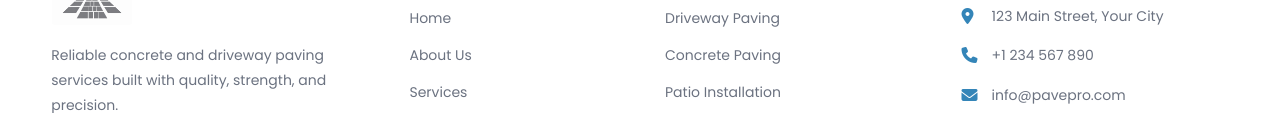
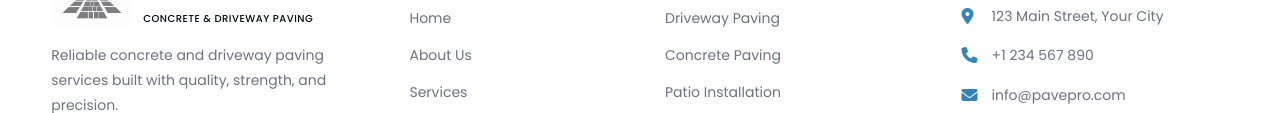
Before and after one commit to afreenshaik-1024/concretteanddeivewaypavingconstruction, a plain HTML site: page index.html in a window 1280 px wide. Shown: the part 5039-5152 px from the top of the page. Drawn offline with Linux system fonts and the light colour scheme.

Commit message:
first commit

```diff
--- a/about.css
+++ b/about.css
@@ -763,6 +763,7 @@ body {
 
     white-space: nowrap;
 }
+
 .footer-logo > span > span {
     color: var(--secondary);
 }
@@ -773,13 +774,13 @@ body {
     left: 92px;
     bottom: 1px;
 
-    font-size: 8px;
+    font-size: 10px;
     font-weight: 500;
     line-height: 1;
 
     white-space: nowrap;
 
-    color: var(--gray);
+    color: var(--black);
     letter-spacing: 0.5px;
 
     text-transform: uppercase;
@@ -796,6 +797,7 @@ body.dark-mode .footer-logo > span > span {
 body.dark-mode .footer-logo small {
     color: var(--gray);
 }
+
 
 @media (max-width: 1024px) {
 
@@ -892,6 +894,7 @@ body.dark-mode .footer-logo small {
     color: var(--secondary);
     padding-left: 5px;
 }
+
 .footer-social {
     display: flex;
     gap: 10px;
@@ -1009,8 +1012,10 @@ body.dark-mode .footer-logo small {
     .footer-container {
         width: 92%;
         padding: 50px 0 35px;
+
         display: grid;
         grid-template-columns: 1fr;
+
         gap: 38px;
         justify-items: center;
         text-align: center;
@@ -1024,7 +1029,6 @@ body.dark-mode .footer-logo small {
         text-align: center;
     }
 
-
     .footer-logo {
         display: inline-flex;
         align-items: center;
@@ -1074,6 +1078,7 @@ body.dark-mode .footer-logo small {
 
         text-align: center;
     }
+
     .footer-column h3 {
         font-size: 18px;
         margin-bottom: 18px;
--- a/blogdetails.css
+++ b/blogdetails.css
@@ -1167,7 +1167,6 @@ body.dark-mode .footer-logo small {
         text-align: center;
     }
 }
-
 .blog-details-hero {
     --blog-primary: var(--primary, #e0a72f);
     --blog-secondary: var(--secondary, #111111);
--- a/index.css
+++ b/index.css
@@ -763,6 +763,7 @@ body {
 
     white-space: nowrap;
 }
+
 .footer-logo > span > span {
     color: var(--secondary);
 }
@@ -773,13 +774,13 @@ body {
     left: 92px;
     bottom: 1px;
 
-    font-size: 8px;
+    font-size: 10px;
     font-weight: 500;
     line-height: 1;
 
     white-space: nowrap;
 
-    color: var(--gray);
+    color: var(--black);
     letter-spacing: 0.5px;
 
     text-transform: uppercase;
@@ -796,6 +797,7 @@ body.dark-mode .footer-logo > span > span {
 body.dark-mode .footer-logo small {
     color: var(--gray);
 }
+
 
 @media (max-width: 1024px) {
 
@@ -892,6 +894,7 @@ body.dark-mode .footer-logo small {
     color: var(--secondary);
     padding-left: 5px;
 }
+
 .footer-social {
     display: flex;
     gap: 10px;
@@ -1009,8 +1012,10 @@ body.dark-mode .footer-logo small {
     .footer-container {
         width: 92%;
         padding: 50px 0 35px;
+
         display: grid;
         grid-template-columns: 1fr;
+
         gap: 38px;
         justify-items: center;
         text-align: center;
@@ -1024,7 +1029,6 @@ body.dark-mode .footer-logo small {
         text-align: center;
     }
 
-
     .footer-logo {
         display: inline-flex;
         align-items: center;
@@ -1074,6 +1078,7 @@ body.dark-mode .footer-logo small {
 
         text-align: center;
     }
+
     .footer-column h3 {
         font-size: 18px;
         margin-bottom: 18px;
--- a/index.html
+++ b/index.html
@@ -773,7 +773,6 @@
 
 </section>
 
-
 <footer class="footer">
 
     <div class="footer-container">
@@ -782,6 +781,7 @@
             <a href="index.html" class="footer-logo">
                 <img src="images/logo.png" alt="PavePro Logo">
                 <span>Pave<span>Pro</span></span>
+                 <small>Concrete & Driveway Paving</small>
             </a>
 
             <p>
@@ -838,6 +838,7 @@
             </ul>
 
         </div>
+
         <div class="footer-column footer-contact">
 
             <h3>Contact Us</h3>
--- a/pricing.css
+++ b/pricing.css
@@ -763,6 +763,7 @@ body {
 
     white-space: nowrap;
 }
+
 .footer-logo > span > span {
     color: var(--secondary);
 }
@@ -773,13 +774,13 @@ body {
     left: 92px;
     bottom: 1px;
 
-    font-size: 8px;
+    font-size: 10px;
     font-weight: 500;
     line-height: 1;
 
     white-space: nowrap;
 
-    color: var(--gray);
+    color: var(--black);
     letter-spacing: 0.5px;
 
     text-transform: uppercase;
@@ -796,6 +797,7 @@ body.dark-mode .footer-logo > span > span {
 body.dark-mode .footer-logo small {
     color: var(--gray);
 }
+
 
 @media (max-width: 1024px) {
 
@@ -892,6 +894,7 @@ body.dark-mode .footer-logo small {
     color: var(--secondary);
     padding-left: 5px;
 }
+
 .footer-social {
     display: flex;
     gap: 10px;
@@ -1009,8 +1012,10 @@ body.dark-mode .footer-logo small {
     .footer-container {
         width: 92%;
         padding: 50px 0 35px;
+
         display: grid;
         grid-template-columns: 1fr;
+
         gap: 38px;
         justify-items: center;
         text-align: center;
@@ -1024,7 +1029,6 @@ body.dark-mode .footer-logo small {
         text-align: center;
     }
 
-
     .footer-logo {
         display: inline-flex;
         align-items: center;
@@ -1074,6 +1078,7 @@ body.dark-mode .footer-logo small {
 
         text-align: center;
     }
+
     .footer-column h3 {
         font-size: 18px;
         margin-bottom: 18px;
--- a/servicedetails.css
+++ b/servicedetails.css
@@ -763,6 +763,7 @@ body {
 
     white-space: nowrap;
 }
+
 .footer-logo > span > span {
     color: var(--secondary);
 }
@@ -773,13 +774,13 @@ body {
     left: 92px;
     bottom: 1px;
 
-    font-size: 8px;
+    font-size: 10px;
     font-weight: 500;
     line-height: 1;
 
     white-space: nowrap;
 
-    color: var(--gray);
+    color: var(--black);
     letter-spacing: 0.5px;
 
     text-transform: uppercase;
@@ -796,6 +797,7 @@ body.dark-mode .footer-logo > span > span {
 body.dark-mode .footer-logo small {
     color: var(--gray);
 }
+
 
 @media (max-width: 1024px) {
 
@@ -892,6 +894,7 @@ body.dark-mode .footer-logo small {
     color: var(--secondary);
     padding-left: 5px;
 }
+
 .footer-social {
     display: flex;
     gap: 10px;
@@ -1009,8 +1012,10 @@ body.dark-mode .footer-logo small {
     .footer-container {
         width: 92%;
         padding: 50px 0 35px;
+
         display: grid;
         grid-template-columns: 1fr;
+
         gap: 38px;
         justify-items: center;
         text-align: center;
@@ -1024,7 +1029,6 @@ body.dark-mode .footer-logo small {
         text-align: center;
     }
 
-
     .footer-logo {
         display: inline-flex;
         align-items: center;
@@ -1074,6 +1078,7 @@ body.dark-mode .footer-logo small {
 
         text-align: center;
     }
+
     .footer-column h3 {
         font-size: 18px;
         margin-bottom: 18px;
--- a/services.css
+++ b/services.css
@@ -762,6 +762,7 @@ body {
 
     white-space: nowrap;
 }
+
 .footer-logo > span > span {
     color: var(--secondary);
 }
@@ -772,13 +773,13 @@ body {
     left: 92px;
     bottom: 1px;
 
-    font-size: 8px;
+    font-size: 10px;
     font-weight: 500;
     line-height: 1;
 
     white-space: nowrap;
 
-    color: var(--gray);
+    color: var(--black);
     letter-spacing: 0.5px;
 
     text-transform: uppercase;
@@ -795,6 +796,7 @@ body.dark-mode .footer-logo > span > span {
 body.dark-mode .footer-logo small {
     color: var(--gray);
 }
+
 
 @media (max-width: 1024px) {
 
@@ -891,6 +893,7 @@ body.dark-mode .footer-logo small {
     color: var(--secondary);
     padding-left: 5px;
 }
+
 .footer-social {
     display: flex;
     gap: 10px;
@@ -1008,8 +1011,10 @@ body.dark-mode .footer-logo small {
     .footer-container {
         width: 92%;
         padding: 50px 0 35px;
+
         display: grid;
         grid-template-columns: 1fr;
+
         gap: 38px;
         justify-items: center;
         text-align: center;
@@ -1023,7 +1028,6 @@ body.dark-mode .footer-logo small {
         text-align: center;
     }
 
-
     .footer-logo {
         display: inline-flex;
         align-items: center;
@@ -1073,6 +1077,7 @@ body.dark-mode .footer-logo small {
 
         text-align: center;
     }
+
     .footer-column h3 {
         font-size: 18px;
         margin-bottom: 18px;
```
Also changed, not shown: blog.css (+5 -3 lines).
